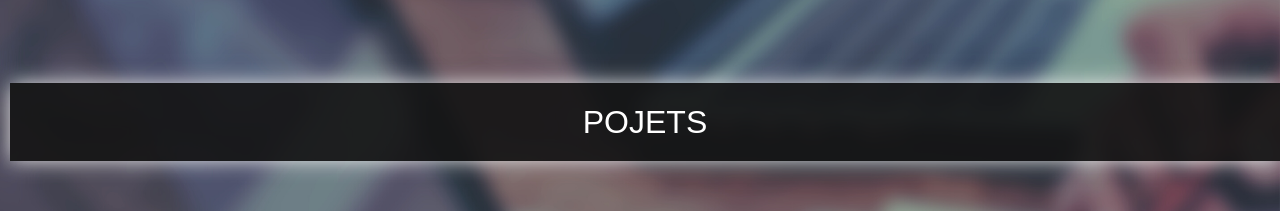
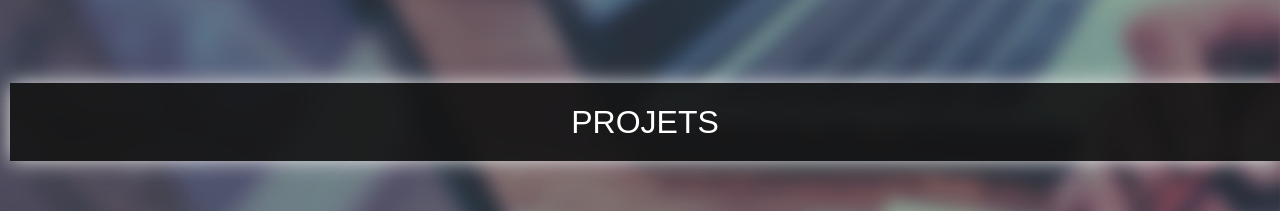
Before and after one commit to Edaly09/Folio, a plain HTML site: page index.html in a window 1280 px wide. Shown: the part 1120-1331 px from the top of the page. Drawn offline with nearby package versions, Linux system fonts and the light colour scheme; a script that the page names is missing.

```diff
--- a/index.html
+++ b/index.html
@@ -69,7 +69,7 @@
       </section>
 
      <!-- c'est ici qui se trouve les differents projets -->
-      <h2 class="titleP" id="projet">Pojets</h2>
+      <h2 class="titleP" id="projet">Projets</h2>
 
       <section class="projet">
 
```
